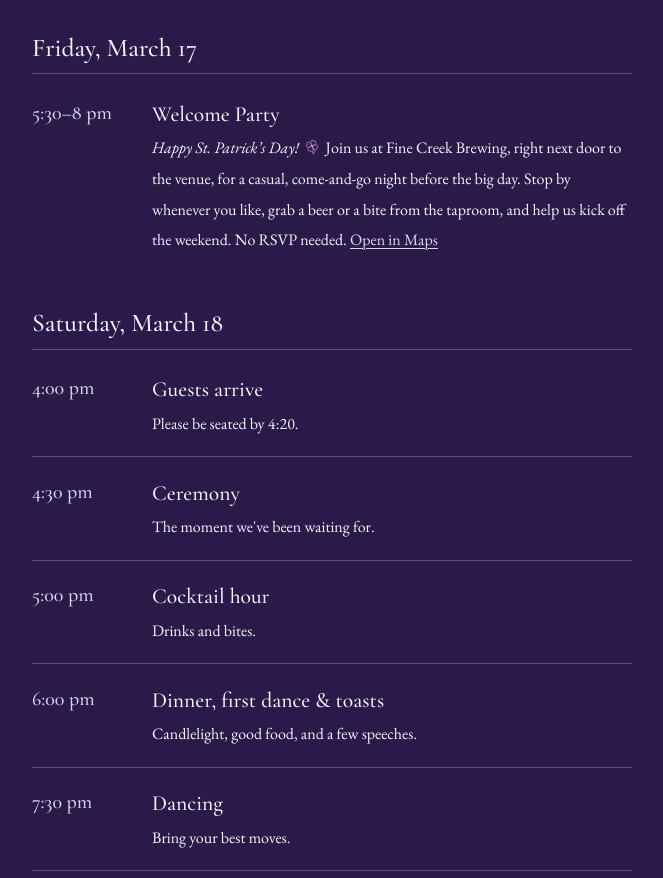
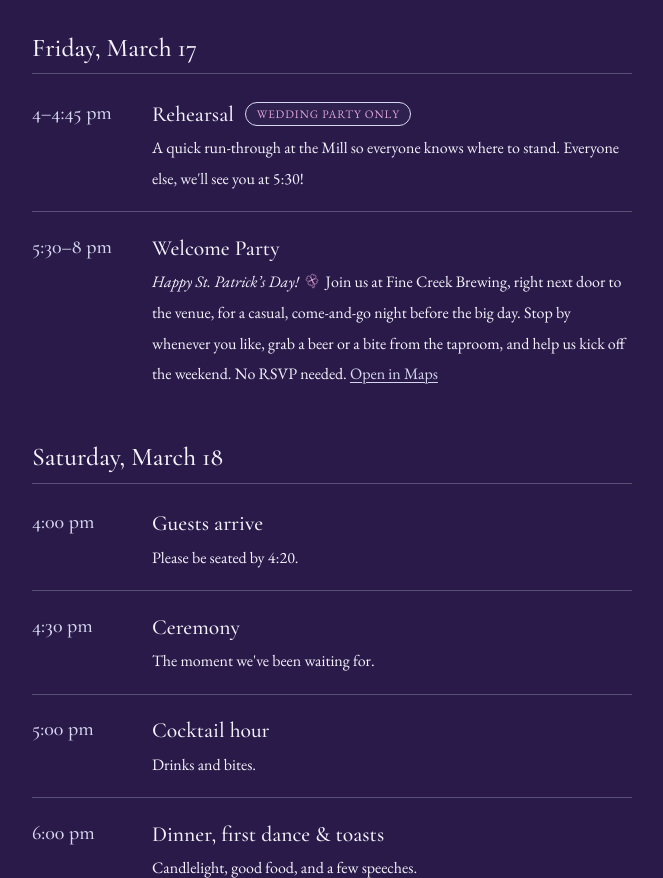
Before and after one commit to ibhannahlyons/ibhannahlyons.github.io, a plain HTML site: page details.html in a window 1280 px wide. Shown: the part 1141-2019 px from the top of the page, without its empty margins (308-971 px from the left). Drawn offline with nearby package versions, Linux system fonts and the light colour scheme.

Commit message:
Details: add Friday rehearsal 4–4:45 pm, wedding party only
Co-Authored-By: Claude Opus 5.5 <noreply@anthropic.com>

```diff
--- a/css/style.css
+++ b/css/style.css
@@ -716,6 +716,21 @@ section { padding: 3rem 0; }
 .section-dark .schedule time { color: var(--moonstone); }
 .schedule strong { font-family: var(--serif-display); font-size: 1.35rem; font-weight: 500; display: block; }
 .schedule span { font-size: 1rem; }
+.schedule .schedule-tag {
+  display: inline-block;
+  margin-left: .4rem;
+  padding: .1rem .65rem;
+  border: 1px solid var(--accent);
+  border-radius: 999px;
+  background: var(--chip);
+  color: var(--accent-strong);
+  font-family: var(--serif-body);
+  font-size: .72rem;
+  letter-spacing: .08em;
+  text-transform: uppercase;
+  vertical-align: .2em;
+  white-space: nowrap;
+}
 .inline-clover { display: inline-block; width: 1.25em; height: 1.25em; vertical-align: -.3em; color: var(--rose); }
 .schedule-day { margin-top: 2.25rem; }
 .schedule-day h3 {
--- a/details.html
+++ b/details.html
@@ -22,7 +22,7 @@
   <link href="https://fonts.googleapis.com/css2?family=Cormorant+Garamond:ital,wght@0,300;0,400;0,500;0,600;1,400&family=EB+Garamond:ital@0;1&family=Pinyon+Script&display=swap" rel="stylesheet">
   <script>try { if (localStorage.getItem("theme") === "light") document.documentElement.dataset.theme = "light"; } catch (e) {}</script>
   <script>(function () { var w = 0; function lock() { if (innerWidth === w) return; w = innerWidth; document.documentElement.style.setProperty("--app-h", innerHeight + "px"); } lock(); addEventListener("resize", lock); })();</script>
-  <link rel="stylesheet" href="css/style.css?v=20261118a">
+  <link rel="stylesheet" href="css/style.css?v=20261118b">
 </head>
 <body>
   <header class="site-header">
@@ -92,6 +92,7 @@
         <div class="schedule-day reveal" id="welcome-party">
           <h3>Friday, March 17</h3>
           <ol class="schedule">
+            <li><time>4–4:45 pm</time><div><strong>Rehearsal <span class="schedule-tag">Wedding party only</span></strong><span>A quick run-through at the Mill so everyone knows where to stand. Everyone else, we'll see you at 5:30!</span></div></li>
             <li><time>5:30–8 pm</time><div><strong>Welcome Party</strong><span><em data-clover-burst>Happy St. Patrick’s Day!</em> <svg class="inline-clover" viewBox="0 0 40 40" aria-hidden="true"><use href="img/botanical.svg?v=20261102k#clover"></use></svg> Join us at Fine Creek Brewing, right next door to the venue, for a casual, come-and-go night before the big day. Stop by whenever you like, grab a beer or a bite from the taproom, and help us kick off the weekend. No RSVP needed. <a href="https://www.google.com/maps/search/?api=1&query=Fine+Creek+Brewing+Company+Powhatan+VA" target="_blank" rel="noopener">Open in Maps</a></span></div></li>
           </ol>
         </div>
```
Also changed, not shown: cottages.html (+1 -1 lines), index.html (+1 -1 lines), party.html (+1 -1 lines), registry.html (+1 -1 lines), story.html (+1 -1 lines), travel.html (+1 -1 lines).
